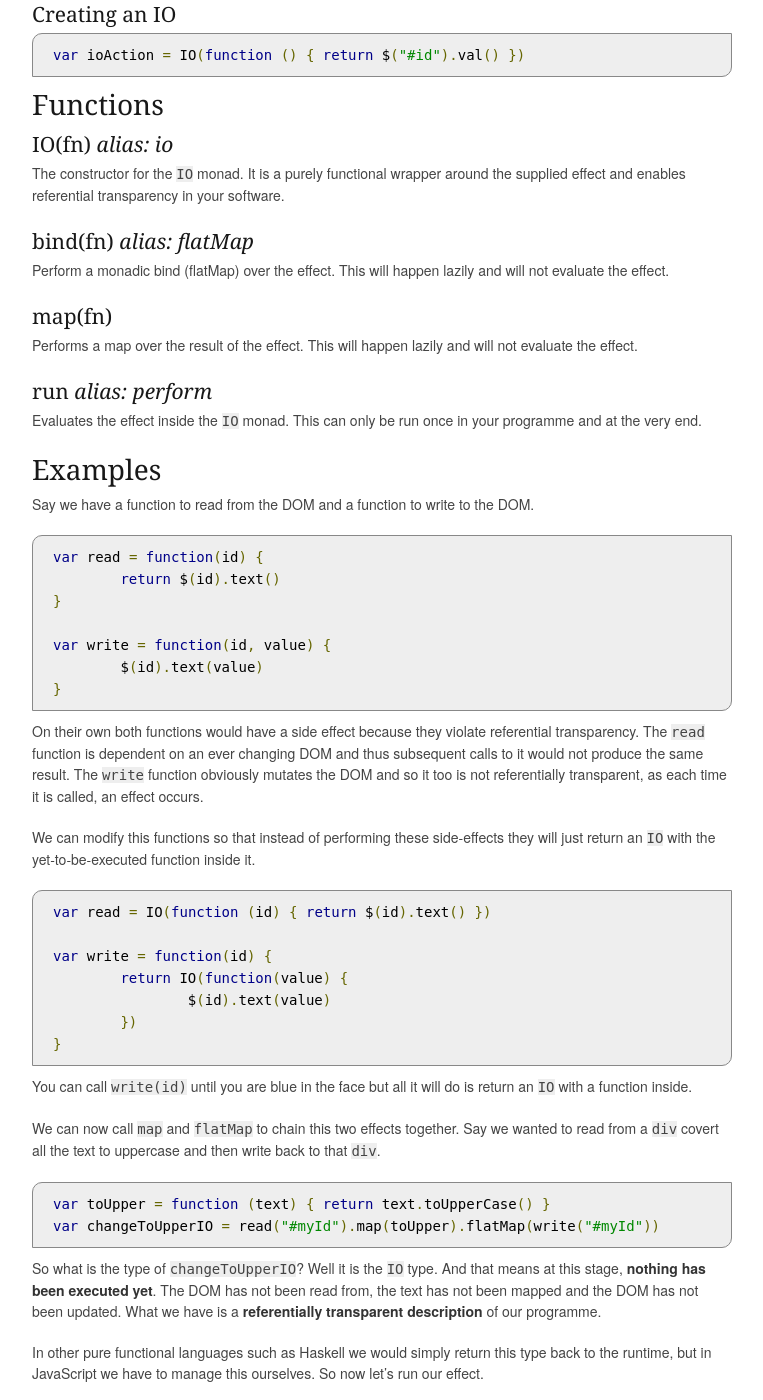
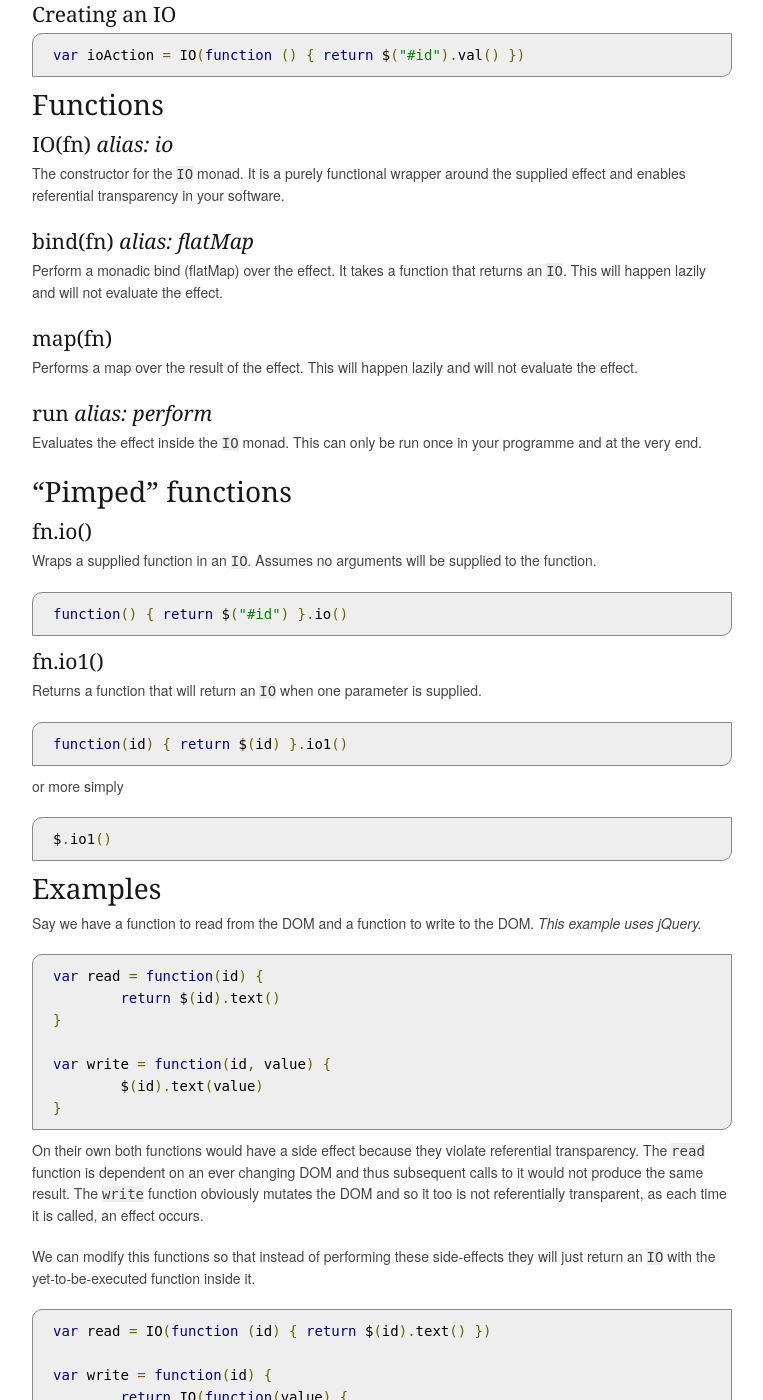
Before and after one commit to monet/monet.js, a Jekyll site: the page built from index.md, in a window 1280 px wide and 1400 px high, scrolled down 5039 px. Shown: the whole window, without its empty margins (138-901 px from the left). Built offline with Jekyll 4.4.1, drawn with Linux system fonts in a browser that asks for light colours; nearby versions of some CDN libraries; some of the changed text lies outside the part shown.

Commit message:
Documentation for .io() and .io1() and for compose and andThen.

```diff
--- a/index.md
+++ b/index.md
@@ -32,7 +32,7 @@
 
 or to install a specific version
 
-	bower install monad.js#_{{ page.version }}_
+	bower install monad.js#{{ page.version }}
 
 ## Maybe
 
@@ -47,7 +47,7 @@
 	var maybe = Maybe.none();
 	var maybe = Maybe.fromNull(val);  // none if val is null, some otherwise
 
-or more simply with pimped method
+or more simply with the pimped method on Object.
 
 	var maybe = "hello world".some()
 	var maybe = val.some()
@@ -210,14 +210,28 @@
 ####IO(fn) *alias: io*
 The constructor for the `IO` monad.  It is a purely functional wrapper around the supplied effect and enables referential transparency in your software.
 ####bind(fn) *alias: flatMap*
-Perform a monadic bind (flatMap) over the effect.  This will happen lazily and will not evaluate the effect.
+Perform a monadic bind (flatMap) over the effect.  It takes a function that returns an `IO`. This will happen lazily and will not evaluate the effect.
 ####map(fn)
 Performs a map over the result of the effect.  This will happen lazily and will not evaluate the effect.
 ####run *alias: perform*
 Evaluates the effect inside the `IO` monad.  This can only be run once in your programme and at the very end.
+###"Pimped" functions
+####fn.io()
+Wraps a supplied function in an `IO`.  Assumes no arguments will be supplied to the function.
+
+	function() { return $("#id") }.io()
+
+####fn.io1()
+Returns a function that will return an `IO` when one parameter is supplied.
+
+	function(id) { return $(id) }.io1()
+
+or more simply
+
+	$.io1()
 
 ### Examples
-Say we have a function to read from the DOM and a function to write to the DOM.
+Say we have a function to read from the DOM and a function to write to the DOM. *This example uses jQuery.*
 
 	var read = function(id) {
 		return $(id).text()
@@ -256,6 +270,20 @@
 
 It becomes much clearer which functions deal with IO and which functions simply deal with data.  `read` and `write` return an `IO` effect but `toUpper` simply converts a supplied string to upper case.  This pattern is what you will often find in your software, having an effect when you start (i.e. reading from a data source, network etc), performing transformations on the results of that effect and finally having an effect at the end (such as writing result to a database, disk, or DOM).
 
+##Other useful functions
+###Functions
+####fn.compose(f1) *alias fn.o(fn1)
+Function composition.  `f.compose(g)` is equivalent to:
+	function compose(x) {
+		return f(g(x))
+	}
+####fn.andThen(fn1)
+Function composition flipped. `f.andThen(g)` is equivalent to:
+	function compose(x) {
+		return g(f(x))
+	}
+
+
 [functionalJava]: http://functionaljava.org/
 [Functional Javascript]: http://osteele.com/sources/javascript/functional/
 [gitZip]: https://github.com/cwmyers/monad.js/zipball/master (zip format)
```
